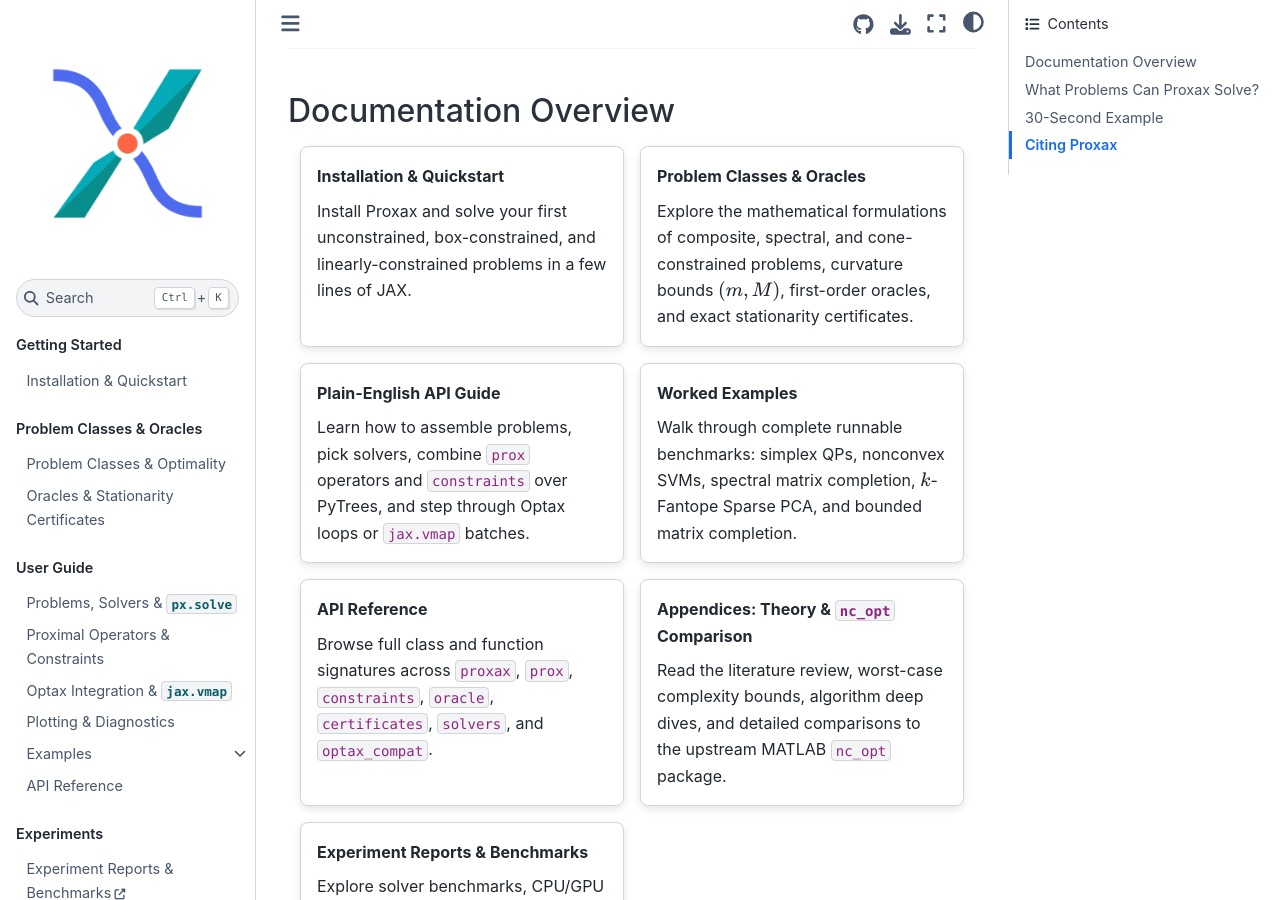
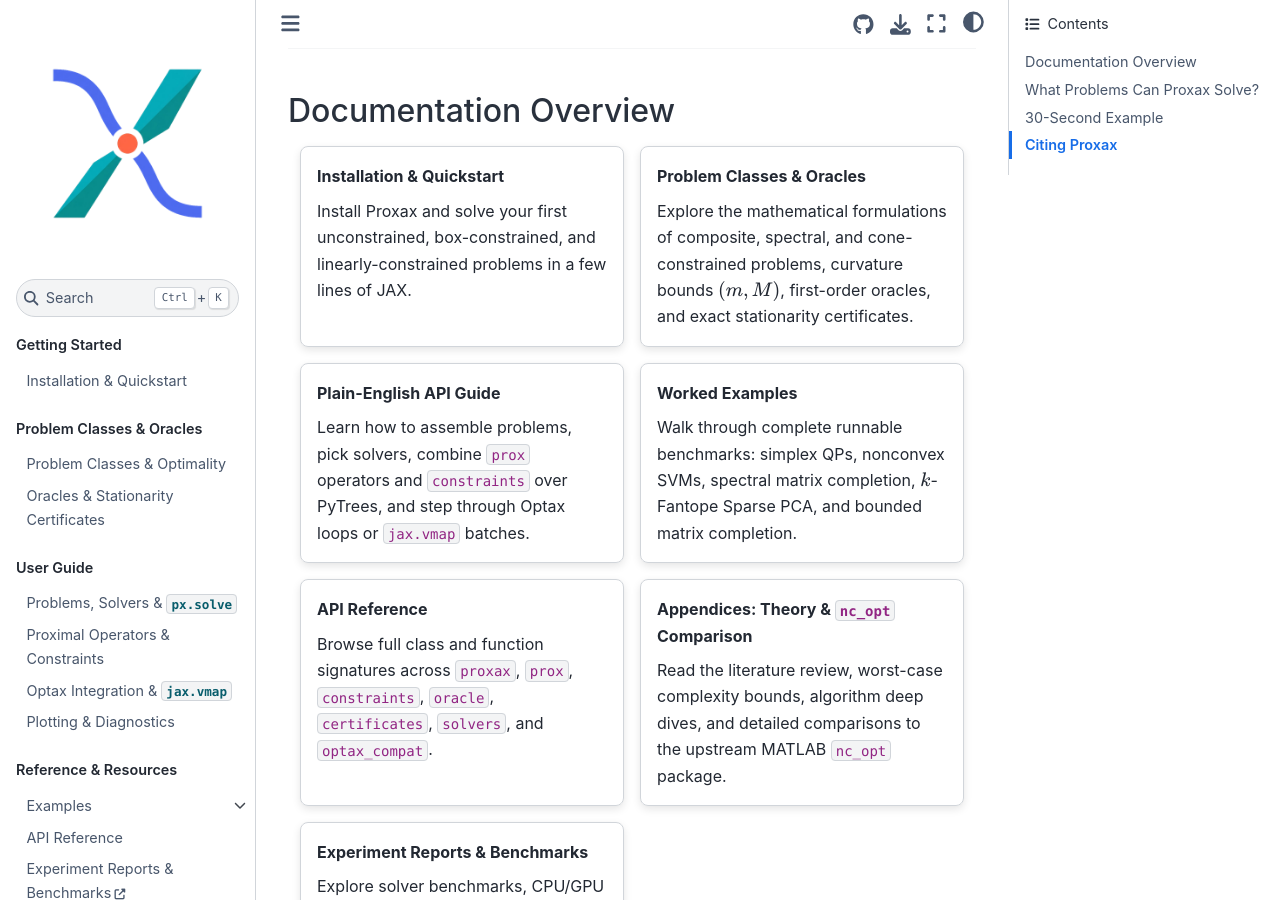
Before and after one commit to wwkong/proxax, a Sphinx documentation site: the page built from docs/index.md, in a window 1280 px wide and 900 px high, scrolled down 488 px. Built offline with Sphinx 7.4.7 and the Sphinx Book theme 1.1.4, drawn with Linux system fonts in a browser that asks for light colours.

Commit message:
Docs: group examples, API reference, and experiments under Reference & Resources

````diff
--- a/docs/index.md
+++ b/docs/index.md
@@ -205,21 +205,15 @@ guide/solving_problems
 guide/prox_and_constraints
 guide/optax_and_jax
 guide/plotting
-examples/index
 ```
 
 ```{toctree}
 :maxdepth: 2
 :hidden:
+:caption: Reference & Resources
 
+examples/index
 api
-```
-
-```{toctree}
-:maxdepth: 2
-:hidden:
-:caption: Experiments
-
 Experiment Reports & Benchmarks <https://proxax.readthedocs.io/projects/experiments/en/latest/>
 ```
 
````
